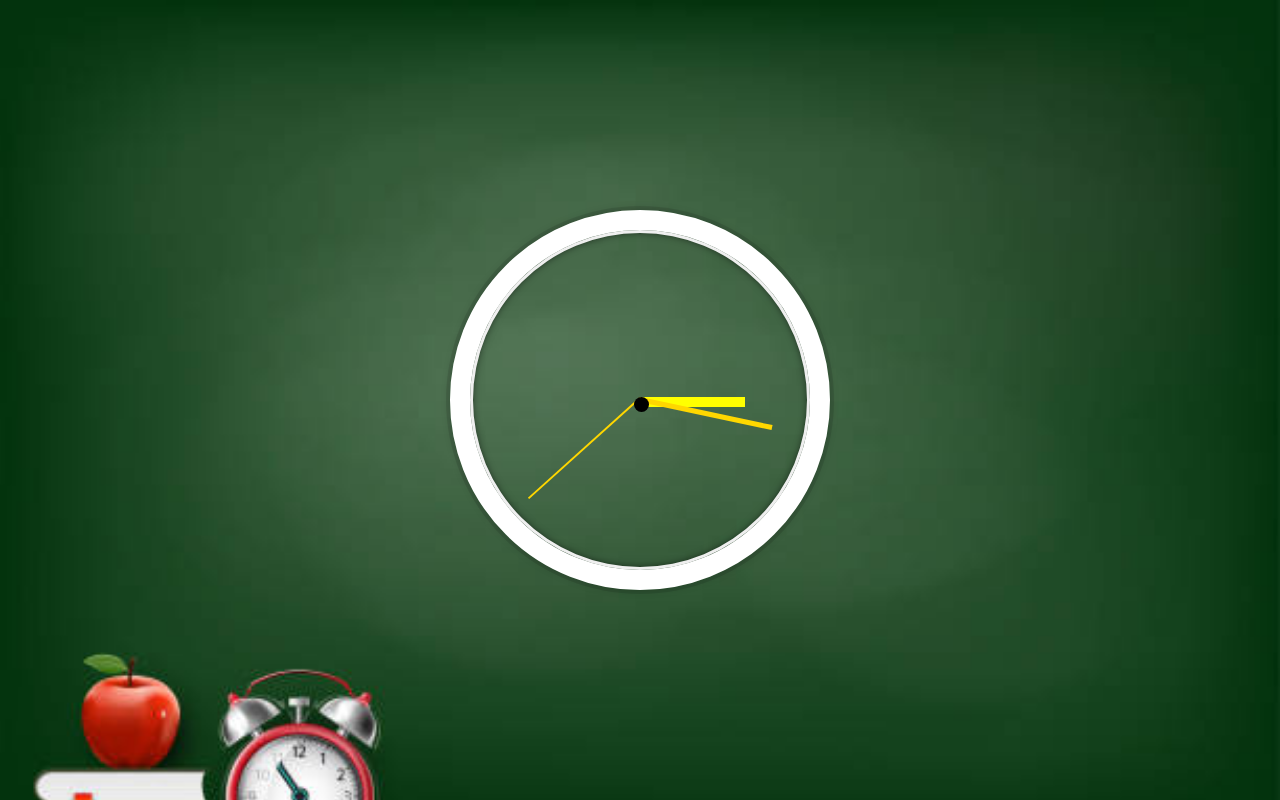
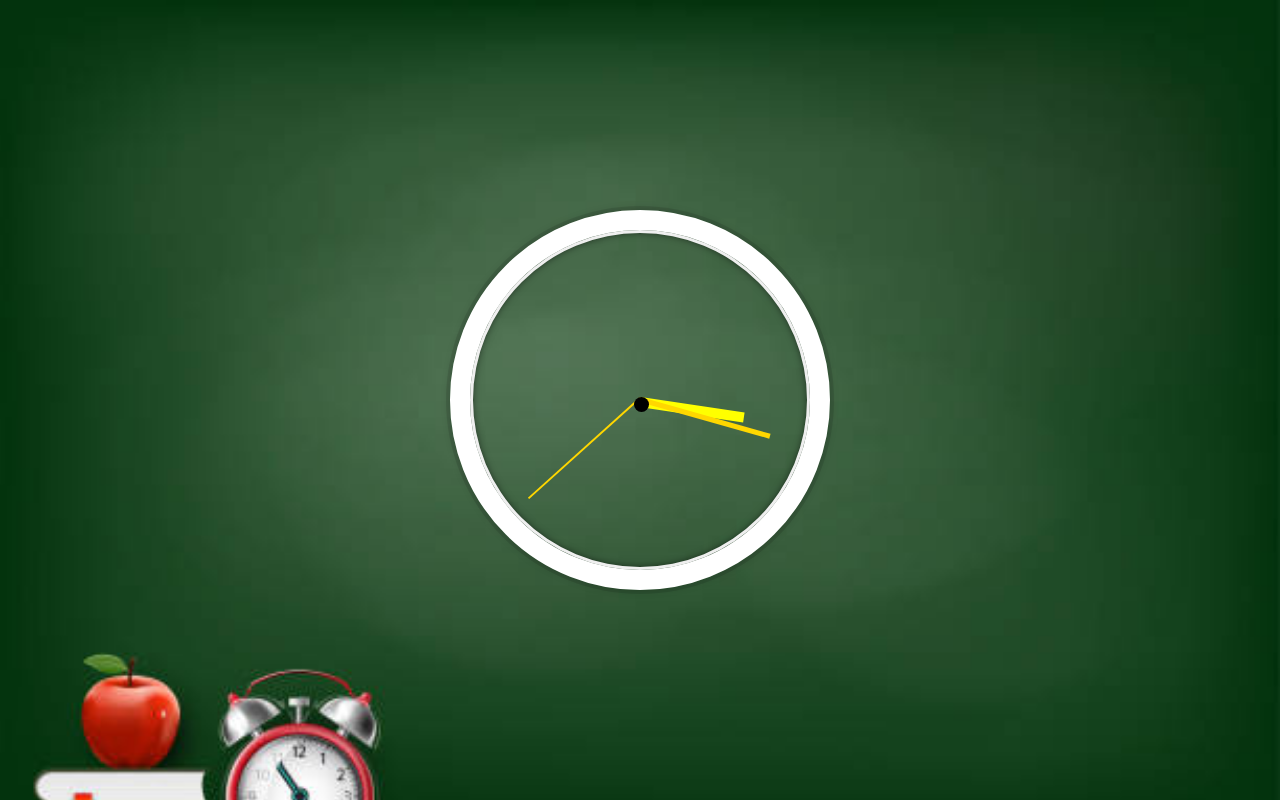
Before and after one commit to aditya23302/JS30, a plain HTML site: page Analogue-Clock/index.html in a window 1280 px wide. Drawn offline with Linux system fonts and the light colour scheme.

Commit message:
Modified Analog Clock

```diff
--- a/Analogue-Clock/app.css
+++ b/Analogue-Clock/app.css
@@ -23,6 +23,7 @@ html {
     margin: 50px auto;
     position: relative;
     padding: 2rem;
+    top:30%;
     box-shadow:
       0 0 0 4px rgba(0,0,0,0.1),
       inset 0 0 0 3px #EFEFEF,
--- a/Analogue-Clock/app.js
+++ b/Analogue-Clock/app.js
@@ -11,11 +11,11 @@ function setDate()
     secHand.style.transform=`rotate(${sDegree}deg)`;
 
     const minutes=now.getMinutes();
-    const mDegree=((minutes/60)*360)+90;
+    const mDegree=((minutes/60)*360)+((seconds/60)*6) + 90;
     minHand.style.transform=`rotate(${mDegree}deg)`;
 
      const hours=now.getHours();
-     const hDegree=((hours/12)*360)+90;
+     const hDegree=((hours/12)*360)+ ((minutes/60)*30) + 90;
      hourHand.style.transform=`rotate(${hDegree}deg)`;
 
 
```
